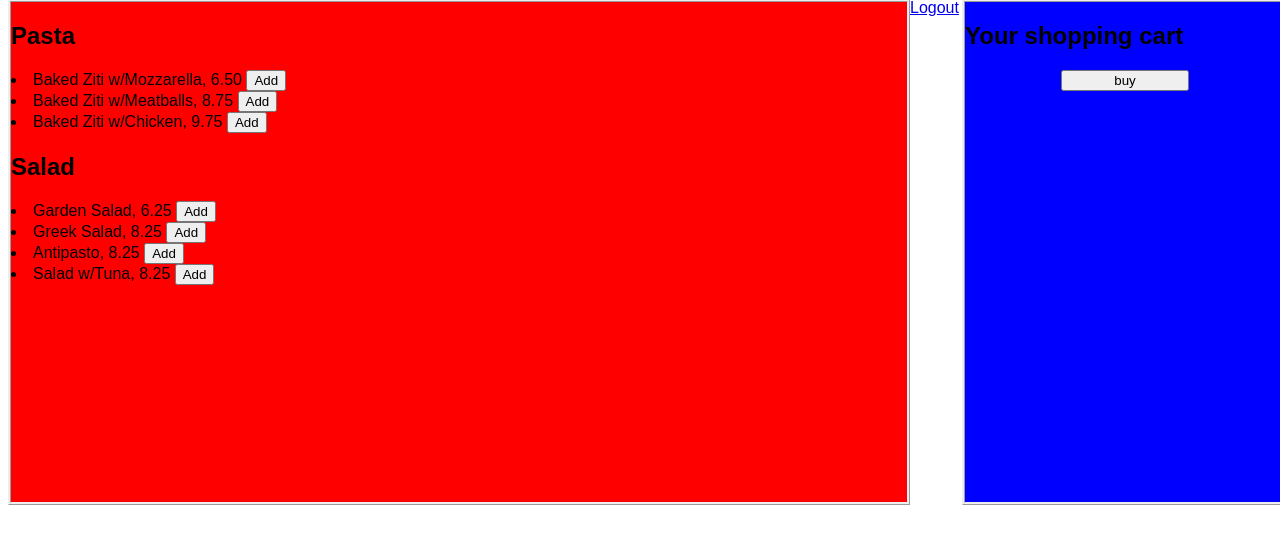
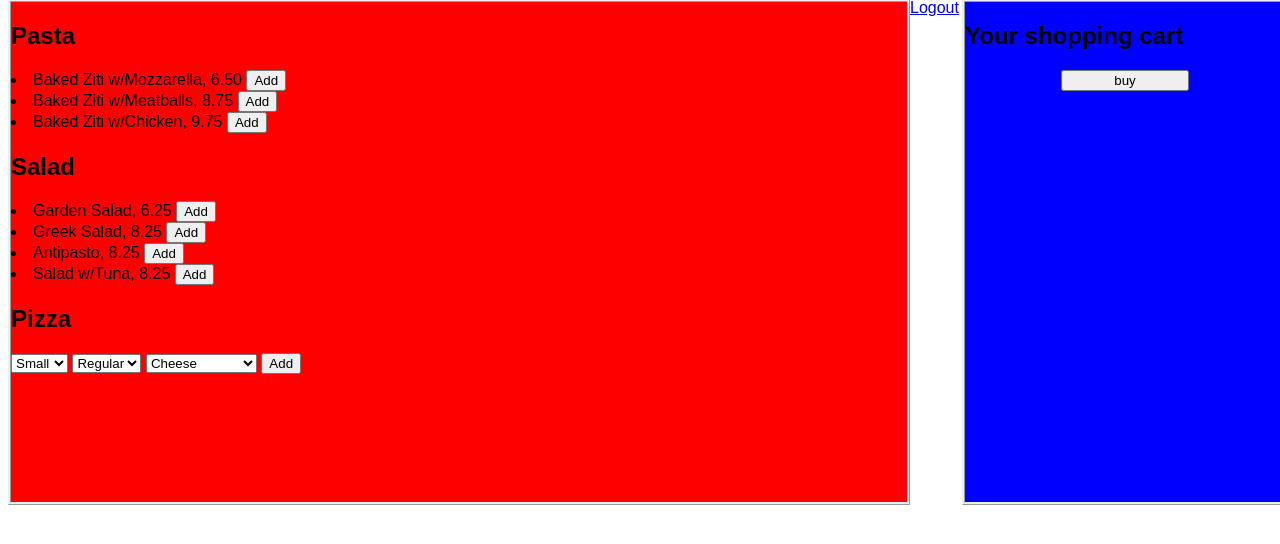
Before and after one commit to StevenGillis/project3, a Django app: page / in a window 1280 px wide. Shown: the part 120-664 px from the top of the page. Run offline with Django 3.2, Linux system fonts and the light colour scheme; a user stored in the database is signed in; data comes from the database, SQL or seed files in the repository.

Commit message:
pizza and topping frontend added

```diff
--- a/orders/admin.py
+++ b/orders/admin.py
@@ -2,11 +2,11 @@ from django.contrib import admin
 
 # Register your models here.
 
-from .models import Dish, Topping, Pasta, Pizza, Salad
+from .models import Dish, Pasta, Pizza, Salad #Topping,
 
 # Register your models here.
 admin.site.register(Dish)
 admin.site.register(Pasta)
 admin.site.register(Salad)
 admin.site.register(Pizza)
-admin.site.register(Topping)
+#admin.site.register(Topping)
--- a/orders/models.py
+++ b/orders/models.py
@@ -1,7 +1,22 @@
 from django.db import models
 
 # Create your models here.
+SIZES = (
+    ("S", "Small"),
+    ("L", "Large")
+)
 
+TOPPINGS = (
+    ('one', 'One'),
+    ('two', 'two'),
+    ('three', 'three'),
+    ('Cheese', 'Cheese')
+)
+
+STYLES = (
+    ('R', 'Regular'),
+    ('S', 'Sicilian')
+)
 
 ### Food related classes
 class Dish(models.Model):
@@ -28,15 +43,16 @@ class Salad(Dish):
 
 class Pizza(Dish):
     foodtype = "Pizza"
-
+    style = models.CharField(max_length=10, choices=STYLES)
+    size = models.CharField(max_length=10, choices=SIZES)
+    toppings = models.CharField(max_length=10, choices=TOPPINGS)
     def __str__(self):
-        return f"{self.foodtype})"
+        return f"{self.foodtype} {self.style} {self.size} {self.toppings})"
 
 class Topping(models.Model):
     name = models.CharField(max_length=64)
-    pizza = models.ManyToManyField(Pizza, blank=True, related_name="toppings")
 
     def __str__(self):
-        return f"{self.name} ({self.pizza})"
+        return f"{self.name})"
 
 ### Order related classes
--- a/orders/templates/orders/index.html
+++ b/orders/templates/orders/index.html
@@ -19,6 +19,24 @@
                         {% for salad in Salad %}
                             <li> {{salad.name}}, {{salad.price}} <button>Add</button></li>
                         {% endfor %}
+                    <h2>Pizza</h2>
+                    <div id="eachpizza" class="pizzaorder">
+                        <select>
+                            <option value="Small">Small</option>
+                            <option value="Large">Large</option>
+                        </select>
+                        <select>
+                            <option value="Regular">Regular</option>
+                            <option value="Sicilian">Sicilian</option>
+                        </select>
+                        <select>
+                            <option value="Cheese">Cheese</option>
+                            <option value="One">One topping</option>
+                            <option value="Two">Two toppings</option>
+                            <option value="Three">Three toppings</option>
+                        </select>
+                        <button>Add</button></li>
+                    </div>
                 </form>
             </div>
         </div>
```
Also changed, not shown: db.sqlite3, orders/migrations/0004_remove_topping_pizza.py (added), orders/migrations/0005_auto_20190521_1256.py (added), orders/migrations/0006_pizza_toppings.py (added), orders/migrations/0007_auto_20190521_1306.py (added), orders/migrations/0008_auto_20190521_1336.py (added), orders/migrations/0009_pizza_toppings.py (added).
